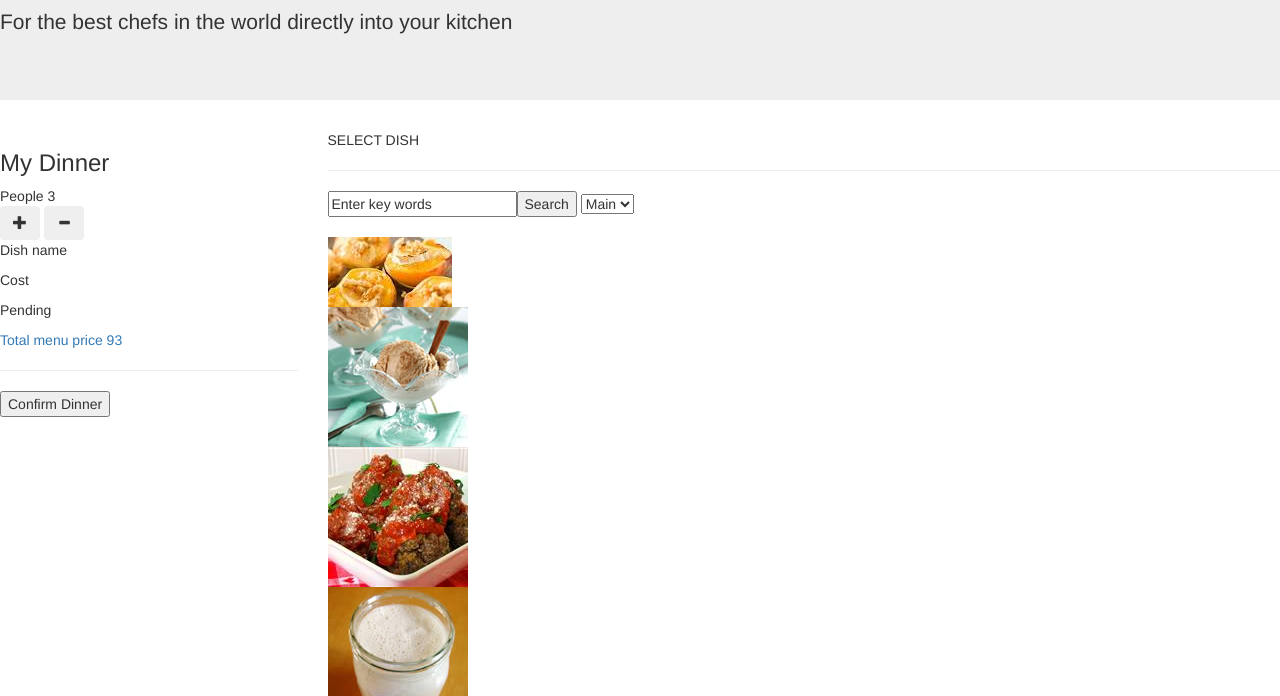
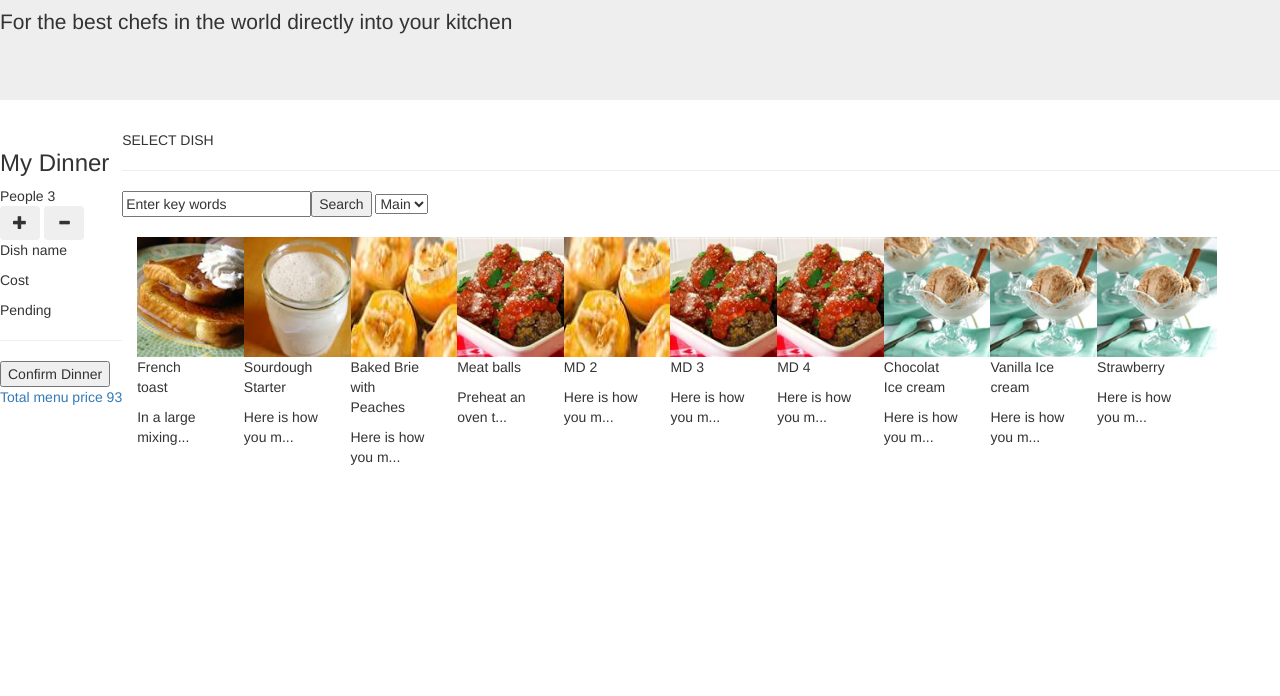
Before and after one commit to victordahlin/Dinnerplanner-desktop, a plain HTML site: page select-dish.html in a window 1280 px wide. Shown: the part 104-800 px from the top of the page. Drawn offline with nearby package versions, Linux system fonts and the light colour scheme.

Commit message:
Create images in view and control

```diff
--- a/js/app.js
+++ b/js/app.js
@@ -5,7 +5,11 @@ $(function() {
 	//We instantiate our model
 	var model = new DinnerModel();
 
-	//And create the needed controllers and views
+	// Views
 	var exampleView = new ExampleView($("#exampleView"),model);
+    var selectDish = new SelectDish($("#selectDish"),model);
+
+	// Controllers
    	var exampleViewController = new ExampleViewController(exampleView,model);
+   	var selectDishController = new SelectDishController(selectDish,model);
 });
--- a/js/model/dinnerModel.js
+++ b/js/model/dinnerModel.js
@@ -95,6 +95,8 @@ var DinnerModel = function() {
 			}
 		}
 	}
+
+	this.getDishes = function () { return dishes; }
 
 
 	// the dishes variable contains an array of all the
--- /dev/null
+++ b/js/view/SelectDishController.js
@@ -0,0 +1,14 @@
+var SelectDishController = function(view, model ) {
+
+	view.selectDish.click(function(event) {
+		//alert("hello");
+/*
+		var array = model.getAllIngredients();
+		var all = "";
+		for(key in array) {
+			all += array[key].name + " ";
+		}
+		//$("#selectDish").html(all);
+		*/
+	});
+}
--- /dev/null
+++ b/js/view/selectDish.js
@@ -0,0 +1,51 @@
+var SelectDish = function (container,model) {
+
+	var array = model.getAllDishes().end();
+	//console.log(array);
+	for( var i = 0; i < array.length; i++ ) {
+			var div = $("<div>");
+			div.addClass("col-md-1");
+			div.css("margin:20px;");
+
+			var pictureBox = $("<img>");
+			var file = "images/" + array[i].image;
+
+			pictureBox.attr("src",file);
+			pictureBox.attr("width", "120");
+			pictureBox.attr("height", "120");
+			div.append(pictureBox);
+
+			var name = array[i].name;
+			var textTitle = $("<p>");
+			textTitle.html(name);
+			div.append(textTitle);
+
+			var desc = array[i].description;
+
+			if (desc.length > 20) {
+				desc = desc.substr(0, 17) + "...";
+			}
+			var textDesc = $("<p>");
+			textDesc.html(desc);
+			div.append(textDesc);
+
+			container.append(div);
+	}
+
+	this.selectDish = container.find("#selectDish");
+
+
+
+	/*****************************************
+	      Observer implementation
+	*****************************************/
+
+	//Register an observer to the model
+	model.addObserver(this);
+
+	//This function gets called when there is a change at the model
+	this.update = function(arg){
+		//this.numberOfGuests.html(model.getNumberOfGuests());
+		//this.totalPrice.html(model.getTotalMenuPrice());
+	}
+}
--- a/select-dish.html
+++ b/select-dish.html
@@ -1,3 +1,5 @@
+
+
 <!DOCTYPE html>
 <html lang="en">
    <head>
@@ -8,42 +10,14 @@
       <!-- Bootstrap CSS -->
       <link rel="stylesheet" href="http://netdna.bootstrapcdn.com/bootstrap/3.1.0/css/bootstrap.min.css">
    </head>
+   <body>
 
-<body>
       <div class="jumbotron">
          <h2>HOMELETTE</h2>
          <p>For the best chefs in the world directly into your kitchen</p>
       </div>
-<div id="select-dish">
-<div class="row">
-  <div class="col-md-9 col-md-push-3">
-	  <p>SELECT DISH</p><hr>
-	 <div>
-	 	<input type="text" value="Enter key words"><button>Search</button>
-	  	<select>
-	  		<option value="main">Main</option>
-	  	</select>
-	 </div><br>
-	 <div id="picture-box">
-	  	<div>
-	  		<img src="images/bakedbrie.jpg">
-	  	</div>
-	  	<div>
-	  		<img src="images/icecream.jpg">
-	  	</div>
-	  	<div>
-	  		<img src="images/meatballs.jpg">
-	  	</div>
-	  	<div>
-	  		<img src="images/sourdough.jpg">
-	  	</div>
-	  	<div>
-	  		<img src="images/toast.jpg">
-	  	</div>
-	 </div>
- </div>
- <div class="col-md-3 col-md-pull-9">
-	<div id="exampleView">
+
+      <div id="exampleView" style="float:left;">
       	<h3>My Dinner</h3>
       	<div>People <span id="numberOfGuests"></span></div>
       	<div>
@@ -57,14 +31,25 @@
       	<div>
       		<p>Pending</p>
       	</div>
-	</div>
       	<hr>
       	<div>
       		<button>Confirm Dinner</button>
       	</div>
       </div>
+
+      <div id="selectDish">
+      	<p>SELECT DISH</p>
+      	<hr>
+      	<div>
+      		<input type="text" value="Enter key words"><button>Search</button>
+      		<select>
+      			<option value="main">Main</option>
+      		</select>
+      	</div><br>
+
+      	<div id="picture-box"></div>
       	</div>
-</div>
+
       <!-- jQuery -->
       <script src="https://code.jquery.com/jquery.js"></script>
       <!-- Bootstrap JavaScript, needed if you want for instance tabs, models, popovers etc. -->
@@ -74,5 +59,7 @@
       <script src="js/model/dinnerModel.js"></script>
       <script src="js/view/exampleView.js"></script>
       <script src="js/view/exampleViewController.js"></script>
+      <script src="js/view/selectDish.js"></script>
+	  <script src="js/view/selectDishController.js"></script>
    </body>
 </html>
```
Lines whose indentation alone changed are shown as unchanged.
